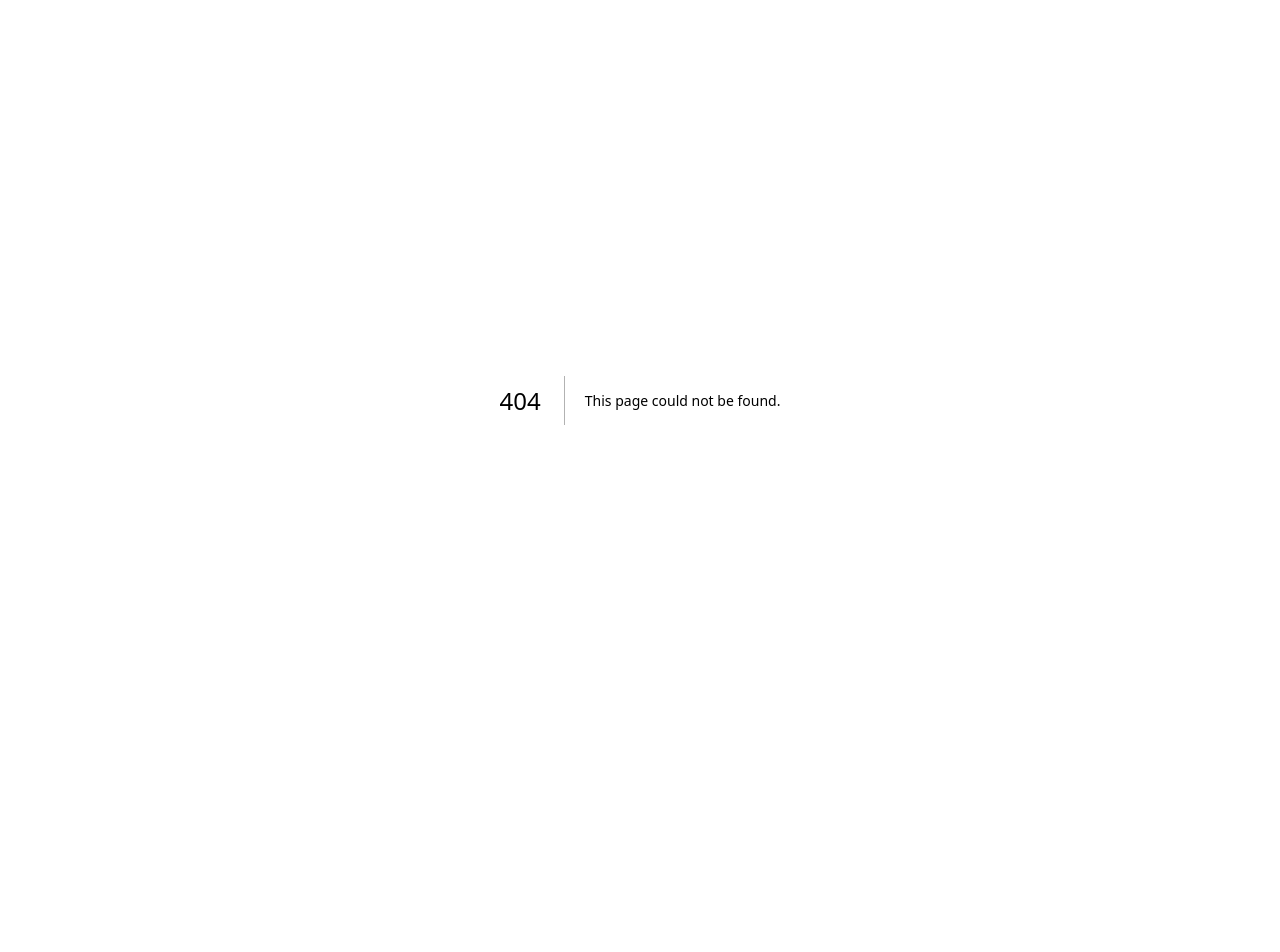
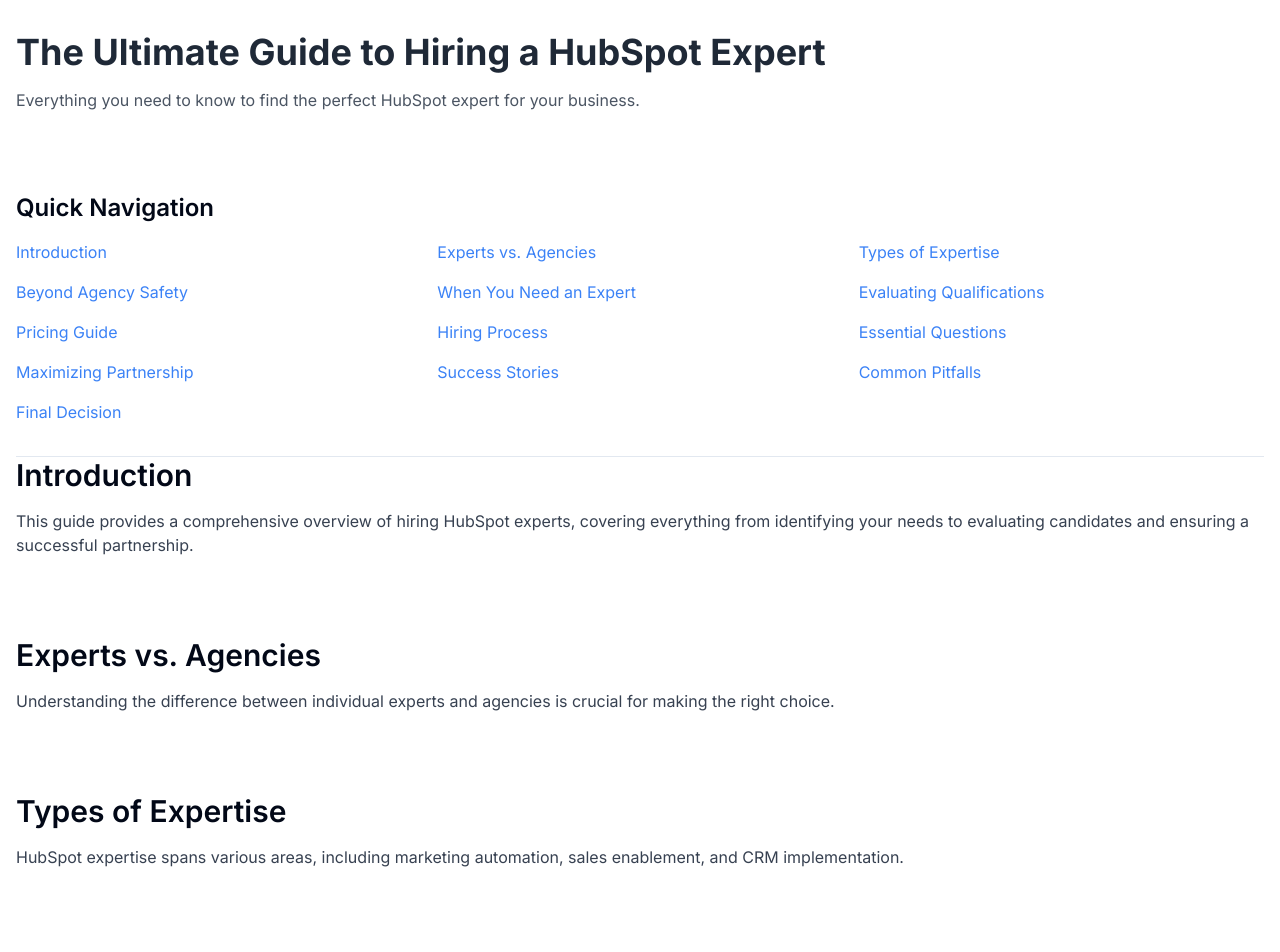
Before and after one commit to dataopsgroup/v0-oh, a Next.js app: page /guides/hubspot-expert in a window 1280 px wide. Before the commit this address had no page. Shown: the top 952 px of the page. Before the commit the page ends 800 px from the top, so only its background shows below. Built offline with nearby package versions, Linux system fonts and the light colour scheme.

Commit message:
feat: add HubSpot expert guide page
Create new page for HubSpot expert guide.

#VERCEL_SKIP

Co-authored-by: DataOps Group <210094072+dataopsgroup@users.noreply.github.com>

```diff
--- /dev/null
+++ b/app/guides/hubspot-expert/page.tsx
@@ -0,0 +1,154 @@
+const HubSpotExpertGuide = () => {
+  return (
+    <div className="container mx-auto px-4 py-8">
+      <header className="mb-12">
+        <h1 className="text-4xl font-bold text-gray-800 mb-4">The Ultimate Guide to Hiring a HubSpot Expert</h1>
+        <p className="text-gray-600">
+          Everything you need to know to find the perfect HubSpot expert for your business.
+        </p>
+      </header>
+
+      <section className="py-8 bg-white border-b">
+        <div className="container mx-auto">
+          <h2 className="text-2xl font-semibold mb-4">Quick Navigation</h2>
+          <div className="grid grid-cols-1 md:grid-cols-3 gap-4">
+            <a href="#introduction" className="text-blue-500 hover:underline">
+              Introduction
+            </a>
+            <a href="#experts-vs-agencies" className="text-blue-500 hover:underline">
+              Experts vs. Agencies
+            </a>
+            <a href="#types-of-expertise" className="text-blue-500 hover:underline">
+              Types of Expertise
+            </a>
+            <a href="#beyond-agency-safety" className="text-blue-500 hover:underline">
+              Beyond Agency Safety
+            </a>
+            <a href="#when-you-need-expert" className="text-blue-500 hover:underline">
+              When You Need an Expert
+            </a>
+            <a href="#evaluating-qualifications" className="text-blue-500 hover:underline">
+              Evaluating Qualifications
+            </a>
+            <a href="#pricing-guide" className="text-blue-500 hover:underline">
+              Pricing Guide
+            </a>
+            <a href="#hiring-process" className="text-blue-500 hover:underline">
+              Hiring Process
+            </a>
+            <a href="#essential-questions" className="text-blue-500 hover:underline">
+              Essential Questions
+            </a>
+            <a href="#maximizing-partnership" className="text-blue-500 hover:underline">
+              Maximizing Partnership
+            </a>
+            <a href="#success-stories" className="text-blue-500 hover:underline">
+              Success Stories
+            </a>
+            <a href="#common-pitfalls" className="text-blue-500 hover:underline">
+              Common Pitfalls
+            </a>
+            <a href="#final-decision" className="text-blue-500 hover:underline">
+              Final Decision
+            </a>
+          </div>
+        </div>
+      </section>
+
+      <section id="introduction" className="mb-20 scroll-mt-32">
+        <h2 className="text-3xl font-semibold mb-4">Introduction</h2>
+        <p className="text-gray-700">
+          This guide provides a comprehensive overview of hiring HubSpot experts, covering everything from identifying
+          your needs to evaluating candidates and ensuring a successful partnership.
+        </p>
+      </section>
+
+      <section id="experts-vs-agencies" className="mb-20 scroll-mt-32">
+        <h2 className="text-3xl font-semibold mb-4">Experts vs. Agencies</h2>
+        <p className="text-gray-700">
+          Understanding the difference between individual experts and agencies is crucial for making the right choice.
+        </p>
+      </section>
+
+      <section id="types-of-expertise" className="mb-20 scroll-mt-32">
+        <h2 className="text-3xl font-semibold mb-4">Types of Expertise</h2>
+        <p className="text-gray-700">
+          HubSpot expertise spans various areas, including marketing automation, sales enablement, and CRM
+          implementation.
+        </p>
+      </section>
+
+      <section id="beyond-agency-safety" className="mb-20 scroll-mt-32">
+        <h2 className="text-3xl font-semibold mb-4">Beyond Agency Safety</h2>
+        <p className="text-gray-700">
+          Exploring the benefits of hiring independent experts beyond the perceived safety of agencies.
+        </p>
+      </section>
+
+      <section id="when-you-need-expert" className="mb-20 scroll-mt-32">
+        <h2 className="text-3xl font-semibold mb-4">When You Need an Expert</h2>
+        <p className="text-gray-700">
+          Identifying the specific situations where hiring a HubSpot expert can significantly benefit your business.
+        </p>
+      </section>
+
+      <section id="evaluating-qualifications" className="mb-20 scroll-mt-32">
+        <h2 className="text-3xl font-semibold mb-4">Evaluating Qualifications</h2>
+        <p className="text-gray-700">
+          A detailed guide on how to assess the qualifications and experience of potential HubSpot experts.
+        </p>
+      </section>
+
+      <section id="pricing-guide" className="mb-20 scroll-mt-32">
+        <h2 className="text-3xl font-semibold mb-4">Pricing Guide</h2>
+        <p className="text-gray-700">
+          Understanding the different pricing models and average costs associated with hiring HubSpot experts.
+        </p>
+      </section>
+
+      <section id="hiring-process" className="mb-20 scroll-mt-32">
+        <h2 className="text-3xl font-semibold mb-4">Hiring Process</h2>
+        <p className="text-gray-700">
+          A step-by-step guide to the hiring process, from initial screening to final selection.
+        </p>
+      </section>
+
+      <section id="essential-questions" className="mb-20 scroll-mt-32">
+        <h2 className="text-3xl font-semibold mb-4">Essential Questions</h2>
+        <p className="text-gray-700">
+          Key questions to ask potential HubSpot experts to gauge their expertise and suitability for your needs.
+        </p>
+      </section>
+
+      <section id="maximizing-partnership" className="mb-20 scroll-mt-32">
+        <h2 className="text-3xl font-semibold mb-4">Maximizing Partnership</h2>
+        <p className="text-gray-700">
+          Tips on how to build a strong and productive partnership with your HubSpot expert.
+        </p>
+      </section>
+
+      <section id="success-stories" className="mb-20 scroll-mt-32">
+        <h2 className="text-3xl font-semibold mb-4">Success Stories</h2>
+        <p className="text-gray-700">
+          Real-world examples of businesses that have successfully leveraged HubSpot experts to achieve their goals.
+        </p>
+      </section>
+
+      <section id="common-pitfalls" className="mb-20 scroll-mt-32">
+        <h2 className="text-3xl font-semibold mb-4">Common Pitfalls</h2>
+        <p className="text-gray-700">
+          Awareness of the common mistakes to avoid when hiring and working with HubSpot experts.
+        </p>
+      </section>
+
+      <section id="final-decision" className="mb-20 scroll-mt-32">
+        <h2 className="text-3xl font-semibold mb-4">Final Decision</h2>
+        <p className="text-gray-700">
+          Guidance on making the final decision and selecting the best HubSpot expert for your business.
+        </p>
+      </section>
+    </div>
+  )
+}
+
+export default HubSpotExpertGuide
```
